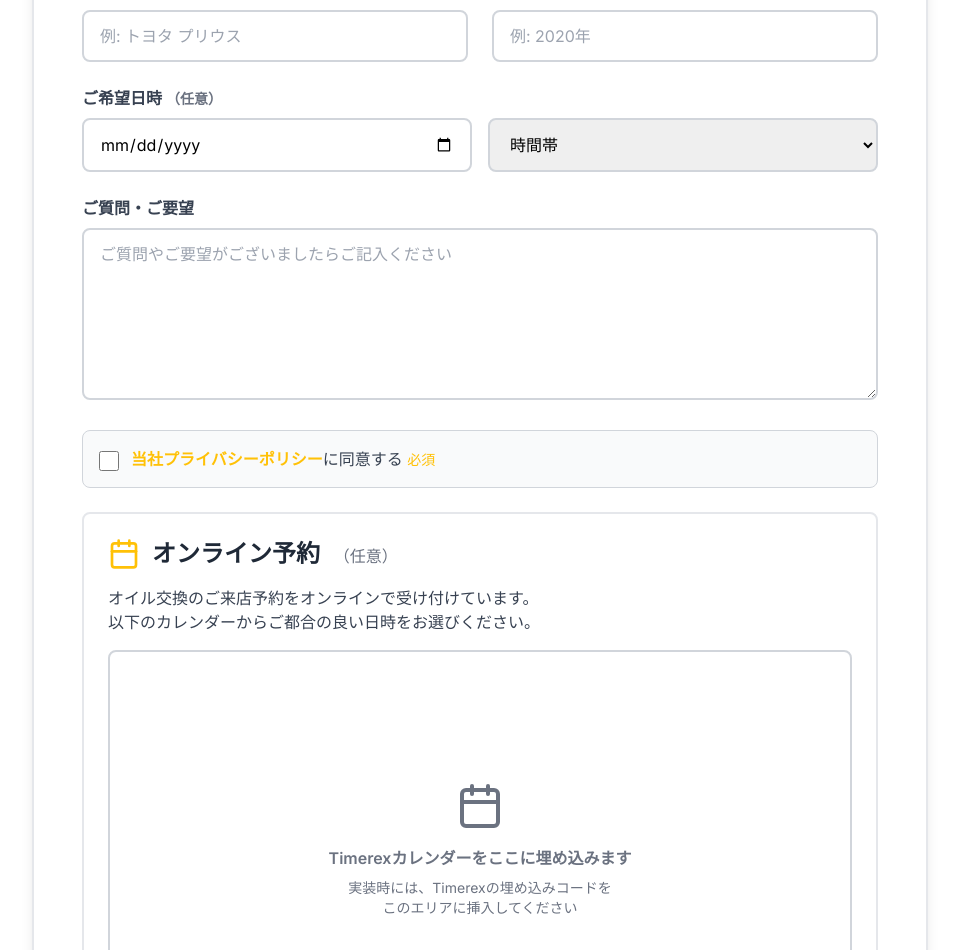
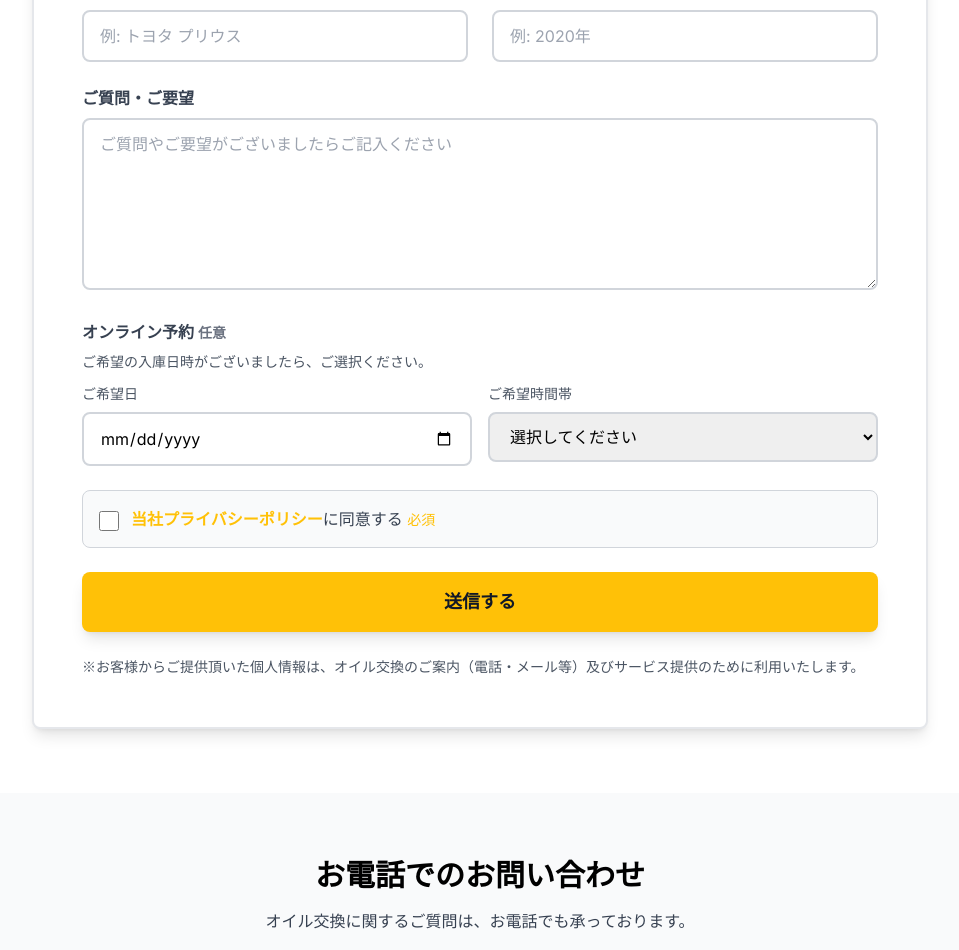
Before and after one commit to homepagebusinessfc-debug/homepage-business-project, a Next.js app: page /oil-change in a window 1280 px wide. Shown: the part 2702-3652 px from the top of the page, without its empty margins (160-1119 px from the left). Built offline with nearby package versions, Linux system fonts and the light colour scheme.

Commit message:
Update 3 files
- /app/sell/page.tsx
- /app/inspection/page.tsx
- /app/oil-change/page.tsx

```diff
--- a/app/inspection/page.tsx
+++ b/app/inspection/page.tsx
@@ -253,32 +253,7 @@ export default function InspectionPage() {
                 />
               </div>
 
-              <div>
-                <label className="block text-gray-700 font-semibold mb-2">
-                  ご希望の入庫日時 <span className="text-gray-500 text-sm">（任意）</span>
-                </label>
-                <div className="grid grid-cols-2 gap-4">
-                  <input
-                    type="date"
-                    name="preferredDate"
-                    value={formData.preferredDate}
-                    onChange={handleChange}
-                    className="px-4 py-3 border-2 border-gray-300 rounded-lg focus:border-kacchau focus:outline-none"
-                  />
-                  <select
-                    name="preferredTime"
-                    value={formData.preferredTime}
-                    onChange={handleChange}
-                    className="px-4 py-3 border-2 border-gray-300 rounded-lg focus:border-kacchau focus:outline-none"
-                  >
-                    <option value="">時間帯</option>
-                    <option value="morning">午前（9:00-12:00）</option>
-                    <option value="afternoon">午後（13:00-17:00）</option>
-                    <option value="evening">夕方（17:00-19:00）</option>
-                  </select>
-                </div>
-              </div>
-
+              {/* ご質問・ご要望 */}
               <div>
                 <label className="block text-gray-700 font-semibold mb-2">
                   ご質問・ご要望
@@ -291,6 +266,42 @@ export default function InspectionPage() {
                   className="w-full px-4 py-3 border-2 border-gray-300 rounded-lg focus:border-kacchau focus:outline-none"
                   placeholder="ご質問やご要望がございましたらご記入ください"
                 ></textarea>
+              </div>
+
+              {/* オンライン予約（任意） */}
+              <div>
+                <label className="block text-gray-700 font-semibold mb-2">
+                  オンライン予約 <span className="text-gray-500 text-sm">任意</span>
+                </label>
+                <p className="text-sm text-gray-600 mb-3">
+                  ご希望の入庫日時がございましたら、ご選択ください。
+                </p>
+                <div className="grid grid-cols-1 md:grid-cols-2 gap-4">
+                  <div>
+                    <label className="block text-sm text-gray-600 mb-2">ご希望日</label>
+                    <input
+                      type="date"
+                      name="preferredDate"
+                      value={formData.preferredDate}
+                      onChange={handleChange}
+                      className="w-full px-4 py-3 border-2 border-gray-300 rounded-lg focus:border-kacchau focus:outline-none"
+                    />
+                  </div>
+                  <div>
+                    <label className="block text-sm text-gray-600 mb-2">ご希望時間帯</label>
+                    <select
+                      name="preferredTime"
+                      value={formData.preferredTime}
+                      onChange={handleChange}
+                      className="w-full px-4 py-3 border-2 border-gray-300 rounded-lg focus:border-kacchau focus:outline-none"
+                    >
+                      <option value="">選択してください</option>
+                      <option value="morning">午前（9:00-12:00）</option>
+                      <option value="afternoon">午後（13:00-17:00）</option>
+                      <option value="evening">夕方（17:00-19:00）</option>
+                    </select>
+                  </div>
+                </div>
               </div>
 
               {/* プライバシーポリシー同意チェックボックス */}
@@ -310,51 +321,13 @@ export default function InspectionPage() {
                 </label>
               </div>
 
-              {/* ★ オンライン予約セクション */}
-              <div className="mb-6">
-                <div className="bg-kacchau-yellow-50 p-6 rounded-lg border-2 border-kacchau-yellow-200">
-                  <div className="flex items-center gap-3 mb-4">
-                    <Calendar className="text-kacchau" size={32} />
-                    <h3 className="text-2xl font-bold text-gray-800">
-                      オンライン予約 <span className="text-gray-500 text-base font-normal ml-2">（任意）</span>
-                    </h3>
-                  </div>
-                  <p className="text-gray-700 mb-4">
-                    車検のご来店予約をオンラインで受け付けています。<br />
-                    以下のカレンダーからご都合の良い日時をお選びください。
-                  </p>
-
-                  {/* Timerex埋め込みエリア */}
-                  <div className="bg-white p-4 rounded-lg border-2 border-gray-300 min-h-[400px] flex items-center justify-center">
-                    <div className="text-center text-gray-500">
-                      <Calendar size={48} className="mx-auto mb-4" />
-                      <p className="font-semibold mb-2">
-                        Timerexカレンダーをここに埋め込みます
-                      </p>
-                      <p className="text-sm">
-                        実装時には、Timerexの埋め込みコードを<br />
-                        このエリアに挿入してください
-                      </p>
-                    </div>
-                    {/*
-                    実装例:
-                    <iframe
-                      src="YOUR_TIMEREX_EMBED_URL"
-                      width="100%"
-                      height="600"
-                      frameBorder="0"
-                    ></iframe>
-                    */}
-                  </div>
-                </div>
-              </div>
-
               <button
                 type="submit"
                 className="w-full bg-kacchau text-gray-900 py-4 rounded-lg font-bold text-lg hover:bg-kacchau-dark transition-colors shadow-lg"
               >
                 送信する
               </button>
+
 
               <p className="mt-4 text-sm text-gray-600 leading-relaxed">
                 ※お客様からご提供頂いた個人情報は、車検のご案内（電話・メール等）及びサービス提供のために利用いたします。
--- a/app/oil-change/page.tsx
+++ b/app/oil-change/page.tsx
@@ -261,32 +261,7 @@ export default function OilChangePage() {
                 </div>
               </div>
 
-              <div>
-                <label className="block text-gray-700 font-semibold mb-2">
-                  ご希望日時 <span className="text-gray-500 text-sm">（任意）</span>
-                </label>
-                <div className="grid grid-cols-2 gap-4">
-                  <input
-                    type="date"
-                    name="preferredDate"
-                    value={formData.preferredDate}
-                    onChange={handleChange}
-                    className="px-4 py-3 border-2 border-gray-300 rounded-lg focus:border-kacchau focus:outline-none"
-                  />
-                  <select
-                    name="preferredTime"
-                    value={formData.preferredTime}
-                    onChange={handleChange}
-                    className="px-4 py-3 border-2 border-gray-300 rounded-lg focus:border-kacchau focus:outline-none"
-                  >
-                    <option value="">時間帯</option>
-                    <option value="morning">午前（9:00-12:00）</option>
-                    <option value="afternoon">午後（13:00-17:00）</option>
-                    <option value="evening">夕方（17:00-19:00）</option>
-                  </select>
-                </div>
-              </div>
-
+              {/* ご質問・ご要望 */}
               <div>
                 <label className="block text-gray-700 font-semibold mb-2">
                   ご質問・ご要望
@@ -299,6 +274,42 @@ export default function OilChangePage() {
                   className="w-full px-4 py-3 border-2 border-gray-300 rounded-lg focus:border-kacchau focus:outline-none"
                   placeholder="ご質問やご要望がございましたらご記入ください"
                 ></textarea>
+              </div>
+
+              {/* オンライン予約（任意） */}
+              <div>
+                <label className="block text-gray-700 font-semibold mb-2">
+                  オンライン予約 <span className="text-gray-500 text-sm">任意</span>
+                </label>
+                <p className="text-sm text-gray-600 mb-3">
+                  ご希望の入庫日時がございましたら、ご選択ください。
+                </p>
+                <div className="grid grid-cols-1 md:grid-cols-2 gap-4">
+                  <div>
+                    <label className="block text-sm text-gray-600 mb-2">ご希望日</label>
+                    <input
+                      type="date"
+                      name="preferredDate"
+                      value={formData.preferredDate}
+                      onChange={handleChange}
+                      className="w-full px-4 py-3 border-2 border-gray-300 rounded-lg focus:border-kacchau focus:outline-none"
+                    />
+                  </div>
+                  <div>
+                    <label className="block text-sm text-gray-600 mb-2">ご希望時間帯</label>
+                    <select
+                      name="preferredTime"
+                      value={formData.preferredTime}
+                      onChange={handleChange}
+                      className="w-full px-4 py-3 border-2 border-gray-300 rounded-lg focus:border-kacchau focus:outline-none"
+                    >
+                      <option value="">選択してください</option>
+                      <option value="morning">午前（9:00-12:00）</option>
+                      <option value="afternoon">午後（13:00-17:00）</option>
+                      <option value="evening">夕方（17:00-19:00）</option>
+                    </select>
+                  </div>
+                </div>
               </div>
 
               {/* プライバシーポリシー同意チェックボックス */}
@@ -318,51 +329,13 @@ export default function OilChangePage() {
                 </label>
               </div>
 
-              {/* ★ オンライン予約セクション */}
-              <div className="mb-6">
-                <div className="bg-kacchau-yellow-50 p-6 rounded-lg border-2 border-kacchau-yellow-200">
-                  <div className="flex items-center gap-3 mb-4">
-                    <Calendar className="text-kacchau" size={32} />
-                    <h3 className="text-2xl font-bold text-gray-800">
-                      オンライン予約 <span className="text-gray-500 text-base font-normal ml-2">（任意）</span>
-                    </h3>
-                  </div>
-                  <p className="text-gray-700 mb-4">
-                    オイル交換のご来店予約をオンラインで受け付けています。<br />
-                    以下のカレンダーからご都合の良い日時をお選びください。
-                  </p>
-
-                  {/* Timerex埋め込みエリア */}
-                  <div className="bg-white p-4 rounded-lg border-2 border-gray-300 min-h-[400px] flex items-center justify-center">
-                    <div className="text-center text-gray-500">
-                      <Calendar size={48} className="mx-auto mb-4" />
-                      <p className="font-semibold mb-2">
-                        Timerexカレンダーをここに埋め込みます
-                      </p>
-                      <p className="text-sm">
-                        実装時には、Timerexの埋め込みコードを<br />
-                        このエリアに挿入してください
-                      </p>
-                    </div>
-                    {/*
-                    実装例:
-                    <iframe
-                      src="YOUR_TIMEREX_EMBED_URL"
-                      width="100%"
-                      height="600"
-                      frameBorder="0"
-                    ></iframe>
-                    */}
-                  </div>
-                </div>
-              </div>
-
               <button
                 type="submit"
                 className="w-full bg-kacchau text-gray-900 py-4 rounded-lg font-bold text-lg hover:bg-kacchau-dark transition-colors shadow-lg"
               >
                 送信する
               </button>
+
 
               <p className="mt-4 text-sm text-gray-600 leading-relaxed">
                 ※お客様からご提供頂いた個人情報は、オイル交換のご案内（電話・メール等）及びサービス提供のために利用いたします。
--- a/app/sell/page.tsx
+++ b/app/sell/page.tsx
@@ -199,7 +199,35 @@ export default function SellPage() {
                 />
               </div>
 
-              {/* ★ 追加：プライバシーポリシー同意チェックボックス */}
+              {/* オンライン予約（任意） */}
+              <div>
+                <label className="block text-gray-700 font-semibold mb-2">
+                  オンライン予約 <span className="text-gray-500 text-sm">任意</span>
+                </label>
+                <p className="text-sm text-gray-600 mb-3">
+                  ご来店またはオンライン査定のご希望日時がございましたら、ご選択ください。
+                </p>
+                <div className="grid grid-cols-1 md:grid-cols-2 gap-4">
+                  <div>
+                    <label className="block text-sm text-gray-600 mb-2">ご希望日</label>
+                    <input
+                      type="date"
+                      className="w-full border rounded-lg px-4 py-3 shadow-sm focus:outline-none focus:ring-2 focus:ring-kacchau"
+                    />
+                  </div>
+                  <div>
+                    <label className="block text-sm text-gray-600 mb-2">ご希望時間帯</label>
+                    <select className="w-full border rounded-lg px-4 py-3 shadow-sm focus:outline-none focus:ring-2 focus:ring-kacchau">
+                      <option value="">選択してください</option>
+                      <option value="morning">午前（9:00-12:00）</option>
+                      <option value="afternoon">午後（13:00-17:00）</option>
+                      <option value="evening">夕方（17:00-19:00）</option>
+                    </select>
+                  </div>
+                </div>
+              </div>
+
+              {/* プライバシーポリシー同意チェックボックス */}
               <div className="bg-gray-50 border border-gray-300 rounded-lg p-4">
                 <label className="flex items-start gap-3 cursor-pointer">
                   <input
@@ -215,6 +243,7 @@ export default function SellPage() {
                   </span>
                 </label>
               </div>
+
               {/* 個人情報利用に関する注意書き */}
               <p className="mt-6 text-sm text-gray-600 leading-relaxed">
                 ※お客様からご提供頂いた個人情報は、買取のご案内（電話・メール等）及びサービス提供のために利用いたします。
```
